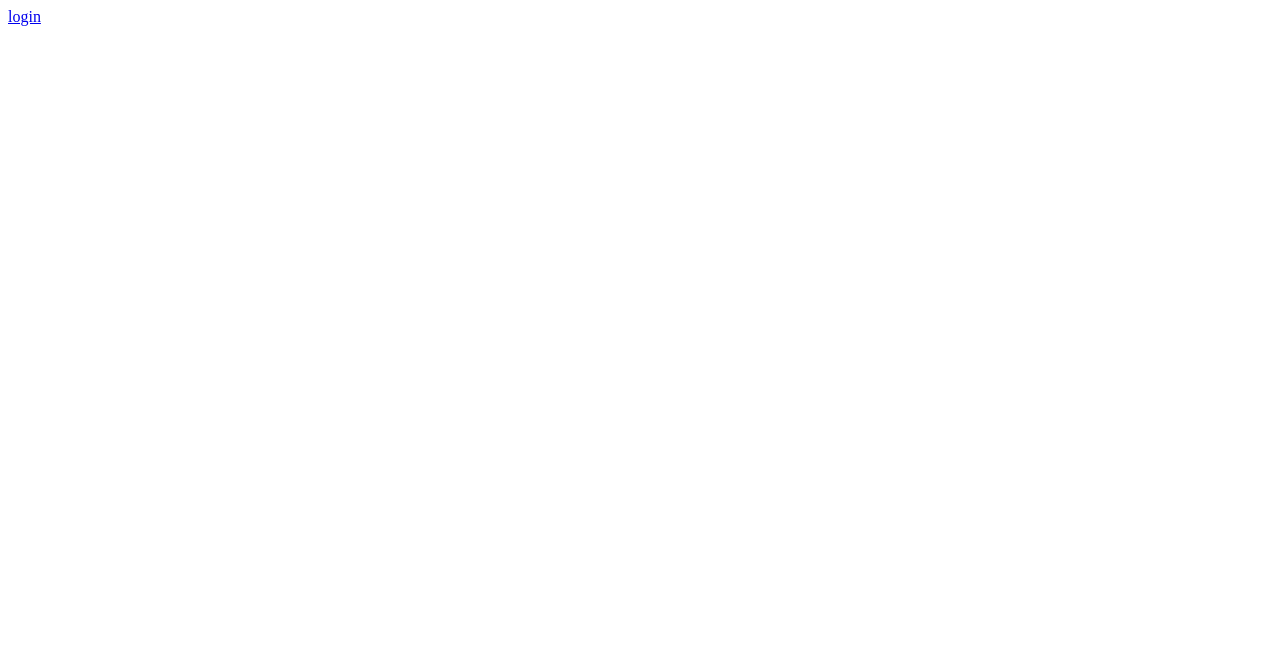
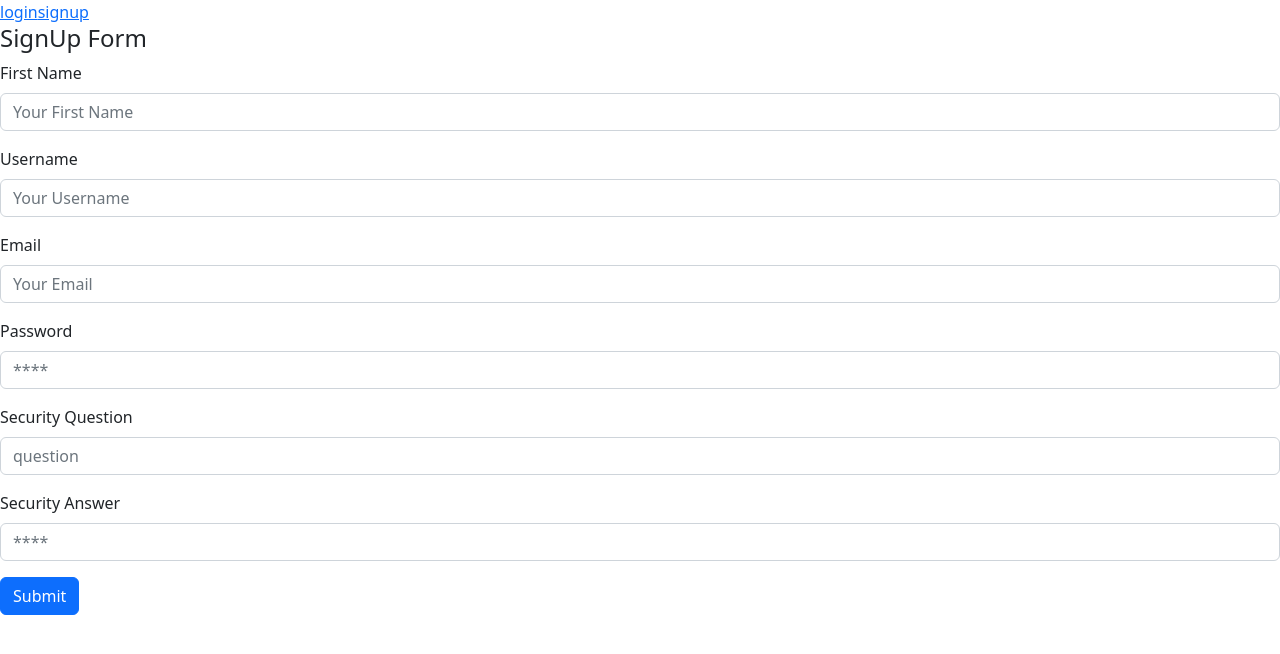
Before and after one commit to miklos-petronia/Project-3-Coding-Bootcamp, a React (Create React App) app in the folder client/: page /signup in a window 1280 px wide. Before the commit this address had no page. Shown: the top 654 px of the page. Built offline with nearby package versions, Linux system fonts and the light colour scheme.

Commit message:
work on signup and login

```diff
--- a/client/src/App.js
+++ b/client/src/App.js
@@ -9,7 +9,7 @@ import { setContext } from '@apollo/client/link/context';
 import { BrowserRouter as Router, Routes, Route } from 'react-router-dom';
 
 import Home from './pages/Home';
-// import Signup from './pages/Signup';
+import SignUp from './pages/Signup';
 import Login from './pages/Login';
 import Header from './components/Header';
 
@@ -54,10 +54,10 @@ function App() {
               path="/"
               element={<Login />}
             />
-            {/* <Route
+            <Route
               path="/signup"
-              element={<Signup />}
-            /> */}
+              element={<SignUp />}
+            />
 
           </Routes>
         </div>
--- a/client/src/components/Header.js
+++ b/client/src/components/Header.js
@@ -40,6 +40,7 @@ const Header = () => {
             ) : (
                 <>
                 <Link to="/">login</Link>
+                <Link to="/signup">signup</Link>
                 </>
             )}
         </div>
--- a/client/src/index.js
+++ b/client/src/index.js
@@ -1,6 +1,8 @@
+
 import React from 'react';
 import ReactDOM from 'react-dom';
 import App from './App';
+import "bootstrap/dist/css/bootstrap.min.css"
 
 ReactDOM.render(
   <React.StrictMode>
--- a/client/src/pages/Signup.js
+++ b/client/src/pages/Signup.js
@@ -1,100 +1,89 @@
-// import React, { useState } from 'react';
-// import { Link } from 'react-router-dom';
+import React, { useState } from 'react';
+import { Link } from 'react-router-dom';
+import Button from 'react-bootstrap/Button'
+import Form from 'react-bootstrap/Form';
 
-// import { useMutation } from '@apollo/client';
-// import { ADD_USER } from '../utils/mutations';
+import { useMutation } from '@apollo/client';
+import { MUTATION_CREATE_USER } from '../utils/mutations';
 
-// import Auth from '../utils/auth';
+const SignUp = () => {
+  const [signUpForm, setSignUp] = useState({
+    firstName: '',
+    userName: '',
+    userEmail: '',
+    userPwd: '',
+    question: '',
+    answer: ''
+  });
 
-// const Signup = () => {
-//   const [formState, setFormState] = useState({
-//     username: '',
-//     email: '',
-//     password: '',
-//   });
-//   const [addUser, { error, data }] = useMutation(ADD_USER);
+  const [createUser, { error, data }] =
+  useMutation(MUTATION_CREATE_USER);
 
-//   const handleChange = (event) => {
-//     const { name, value } = event.target;
+  const inputSignUp = (event) => {
+    setSignUp({
+      ...signUpForm,
+      [event.target.name]: event.target.value
+    });
+  };
 
-//     setFormState({
-//       ...formState,
-//       [name]: value,
-//     });
-//   };
+  const signUpSubmit = async (event) => {
+    event.preventDefault();
 
-//   const handleFormSubmit = async (event) => {
-//     event.preventDefault();
-//     console.log(formState);
+    try {
+      const { data } = await createUser({
+        variables: { ...signUpForm },
+      });
 
-//     try {
-//       const { data } = await addUser({
-//         variables: { ...formState },
-//       });
+      localStorage.setItem("tokenId", data.createUser.userToken)
+      window.location.assign("/home")
+    } catch (error) {
+      throw error
+    }
+  };
 
-//       Auth.login(data.addUser.token);
-//     } catch (e) {
-//       console.error(e);
-//     }
-//   };
+  return (
+    <div>
+      <h4>SignUp Form</h4>
+    <Form onSubmit={signUpSubmit}>
+      <Form.Group className="mb-3" >
+        <Form.Label>First Name</Form.Label>
+        <Form.Control type="text" name="firstName" value={signUpForm.firstName} onChange={inputSignUp} placeholder="Your First Name" />
+      </Form.Group>
 
-//   return (
-//     <main className="flex-row justify-center mb-4">
-//       <div className="col-12 col-lg-10">
-//         <div className="card">
-//           <h4 className="card-header bg-dark text-light p-2">Sign Up</h4>
-//           <div className="card-body">
-//             {data ? (
-//               <p>
-//                 Success! You may now head{' '}
-//                 <Link to="/">back to the homepage.</Link>
-//               </p>
-//             ) : (
-//               <form onSubmit={handleFormSubmit}>
-//                 <input
-//                   className="form-input"
-//                   placeholder="Your username"
-//                   name="username"
-//                   type="text"
-//                   value={formState.name}
-//                   onChange={handleChange}
-//                 />
-//                 <input
-//                   className="form-input"
-//                   placeholder="Your email"
-//                   name="email"
-//                   type="email"
-//                   value={formState.email}
-//                   onChange={handleChange}
-//                 />
-//                 <input
-//                   className="form-input"
-//                   placeholder="******"
-//                   name="password"
-//                   type="password"
-//                   value={formState.password}
-//                   onChange={handleChange}
-//                 />
-//                 <button
-//                   className="btn btn-block btn-primary"
-//                   style={{ cursor: 'pointer' }}
-//                   type="submit"
-//                 >
-//                   Submit
-//                 </button>
-//               </form>
-//             )}
+      <Form.Group className="mb-3" >
+        <Form.Label>Username</Form.Label>
+        <Form.Control type="text" name="userName" value={signUpForm.userName} onChange={inputSignUp} placeholder="Your Username" />
+      </Form.Group>
 
-//             {error && (
-//               <div className="my-3 p-3 bg-danger text-white">
-//                 {error.message}
-//               </div>
-//             )}
-//           </div>
-//         </div>
-//       </div>
-//     </main>
-//   );
-// };
+      <Form.Group className="mb-3" >
+        <Form.Label>Email</Form.Label>
+        <Form.Control type="email" name="userEmail" value={signUpForm.userEmail} onChange={inputSignUp} placeholder="Your Email" />
+      </Form.Group>
 
-// export default Signup;
+      <Form.Group className="mb-3" >
+        <Form.Label>Password</Form.Label>
+        <Form.Control type="password" name="userPwd" value={signUpForm.userPwd} onChange={inputSignUp} placeholder="****" />
+      </Form.Group>
+
+      <Form.Group className="mb-3" >
+        <Form.Label>Security Question</Form.Label>
+        <Form.Control type="text" name="question" value={signUpForm.question} onChange={inputSignUp} placeholder="question" />
+      </Form.Group>
+
+      <Form.Group className="mb-3" >
+        <Form.Label>Security Answer</Form.Label>
+        <Form.Control type="password" name="answer" value={signUpForm.answer} onChange={inputSignUp} placeholder="****" />
+      </Form.Group>
+
+      <Button variant="primary" type="submit">
+        Submit
+      </Button>
+    </Form>
+    {error && (
+      <p>{error.message}</p>
+    )}
+   </div>
+  );
+};
+
+export default SignUp;
```
Also changed, not shown: client/src/pages/Login.js (+0 -94 lines).
